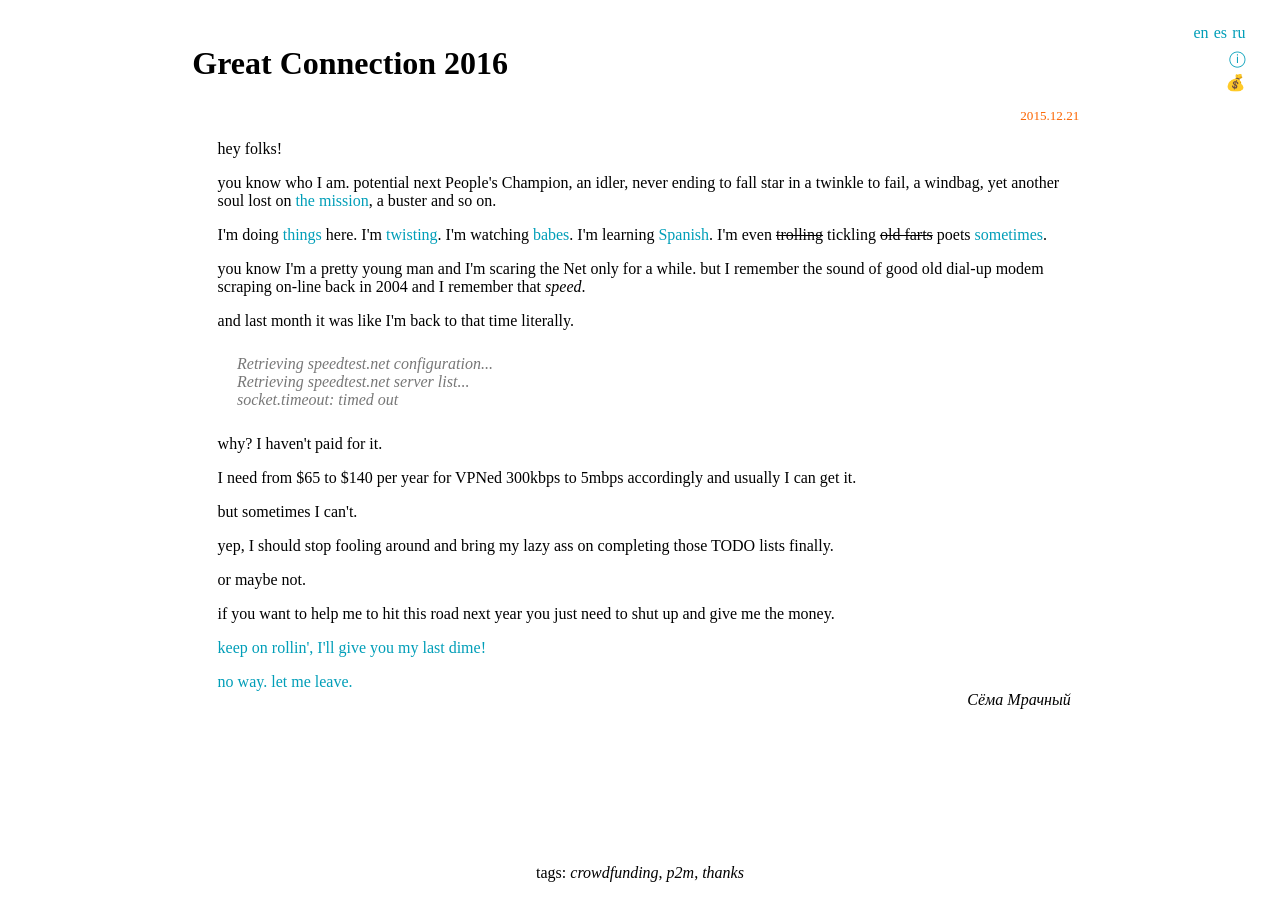
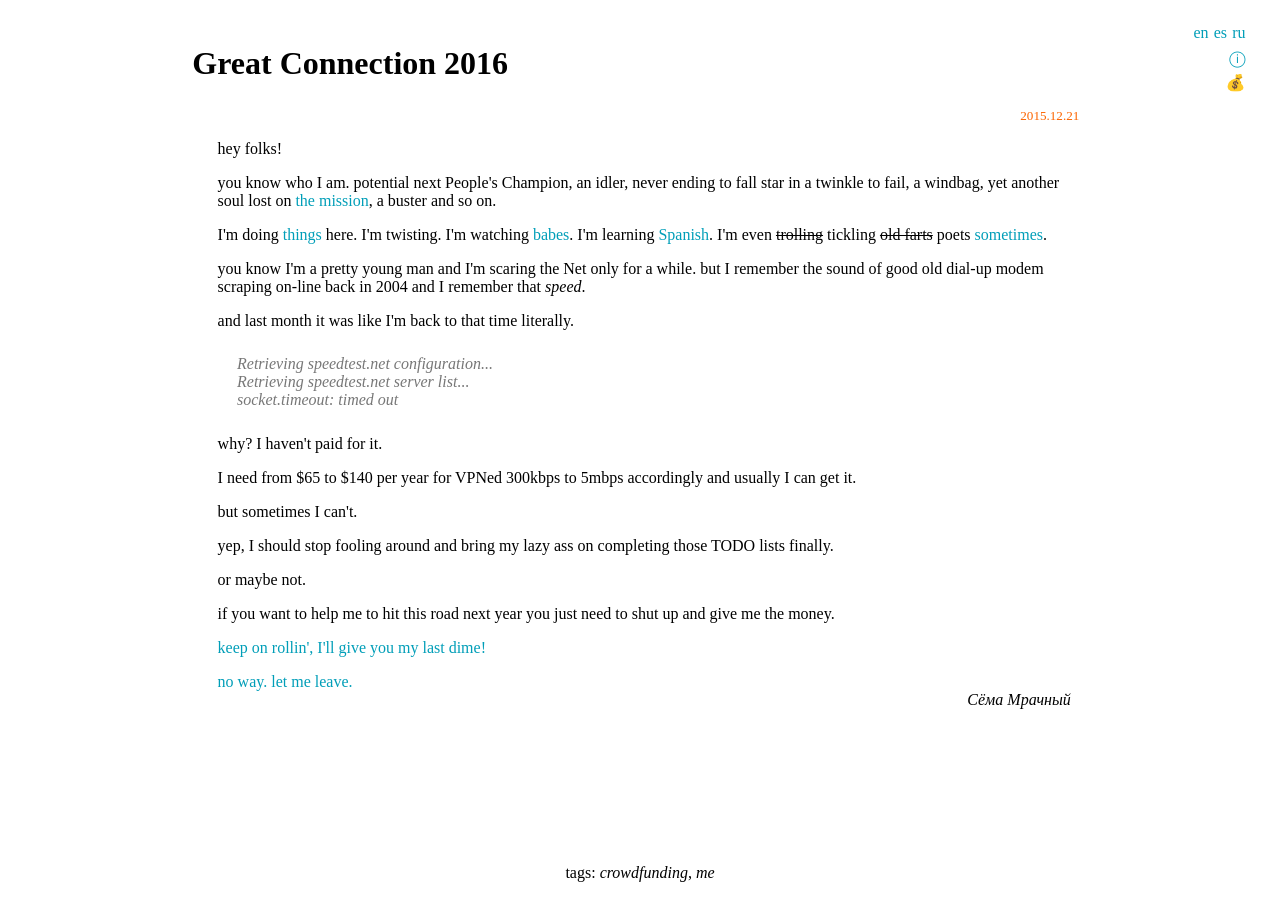
Before and after one commit to slr/slr.github.io, a Jekyll site: the page built from _posts/2015-12-21-great-connection-2016.html, in a window 1280 px wide. Built offline with Jekyll 4.4.1, drawn with Linux system fonts in a browser that asks for light colours.

Commit message:
edit 2015-12-21 post

```diff
--- a/_posts/2015-12-21-great-connection-2016.html
+++ b/_posts/2015-12-21-great-connection-2016.html
@@ -1,8 +1,8 @@
 ---
-permalink: /p2m/connection-2016/
-redirect_from: [/2015/12/great-connection-2016, /2015/12/great-connection-2016.html]
+permalink: /donate/connection-2016/
+redirect_from: [/2015/12/great-connection-2016, /2015/12/great-connection-2016.html, /p2m/connection-2016]
 title: Great Connection 2016
-tags: [crowdfunding, p2m, thanks]
+tags: [crowdfunding, me]
 hidden: true
 ---
 <div lang="en">
@@ -14,8 +14,8 @@
 <!--lurk-->
 
 <div lang="en">
-<p>I'm doing <a href="https://github.com/slr?tab=activity">things</a> here. I'm <a href="https://twistnik.com/@tasty">twisting</a>.
-I'm watching <a href="https://twitter.com/insomesense">babes</a>. I'm learning <a href="https://duolingo.com/scarytastysexy">Spanish</a>.
+<p>I'm doing <a href="https://github.com/slr?tab=activity">things</a> here. I'm twisting.
+I'm watching <a href="https://twitter.com/insomesense">babes</a>. I'm learning <a href="https://www.duolingo.com/profile/sad.st">Spanish</a>.
 I'm even <span class="cs">trolling</span> tickling <span class="cs">old farts</span> poets <a href="https://archive.is/B6S3y">sometimes</a>.</p>
 <p>you know I'm a pretty young man and I'm scaring the Net only for a while. but I remember the sound of
 good old dial-up modem scraping on-line back in 2004 and I remember that <em>speed</em>.</p>
```
